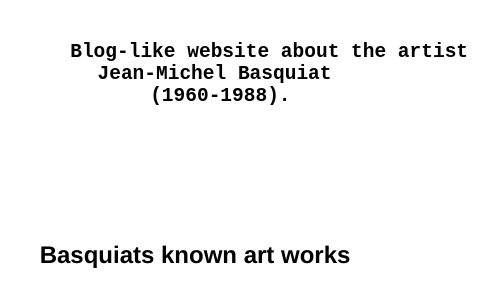
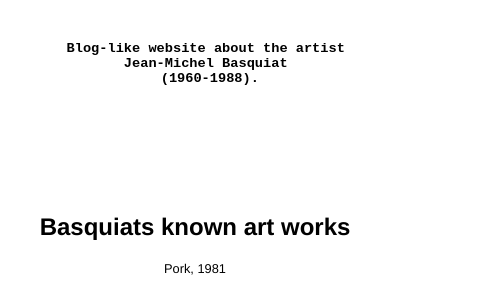
Before and after one commit to lamoliv/JohnnysBlog, a plain HTML site: page index.html in a window 390 px wide. Shown: the part 550-836 px from the top of the page, 480 px wide, since content can reach past the window. Drawn offline with Linux system fonts and the light colour scheme; a script that the page names is missing.

Commit message:
first commit

```diff
--- a/css/tyyli.css
+++ b/css/tyyli.css
@@ -163,6 +163,12 @@ footer {
      p {
         font-size: 80%;
      }
+
+     pre {
+        font-size: 70%;
+        text-align: center;
+    }
+
 }
 /*välikoot*/
 @media only screen and (min-width: 421px) {
```
Also changed, not shown: index.html (+2 -1 lines).
